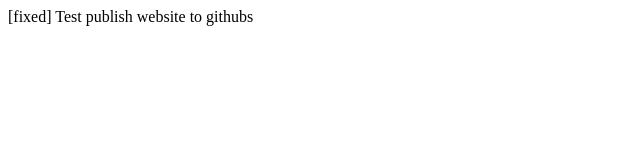
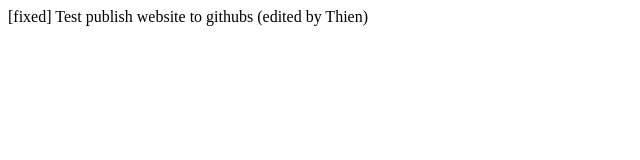
Before and after one commit to thiengo105/test, a plain HTML site: page index.html in a window 1280 px wide. Shown: the whole page, without its empty margins (0-640 px from the left). Drawn offline with Linux system fonts and the light colour scheme.

Commit message:
Update index.html

```diff
--- a/index.html
+++ b/index.html
@@ -7,6 +7,6 @@
   <title>Document</title>
 </head>
 <body>
-  [fixed] Test publish website to githubs
+  [fixed] Test publish website to githubs (edited by Thien)
 </body>
 </html>
```
